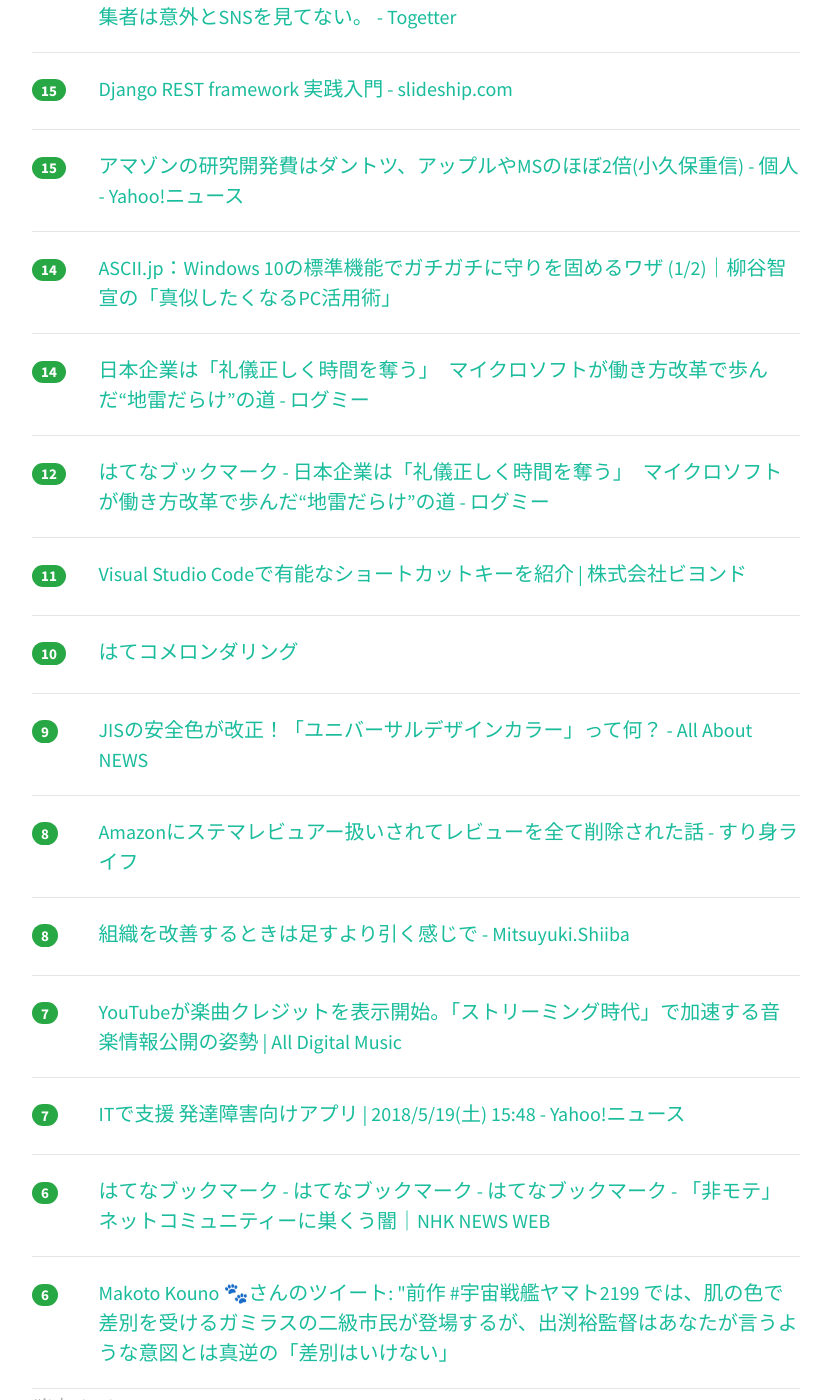
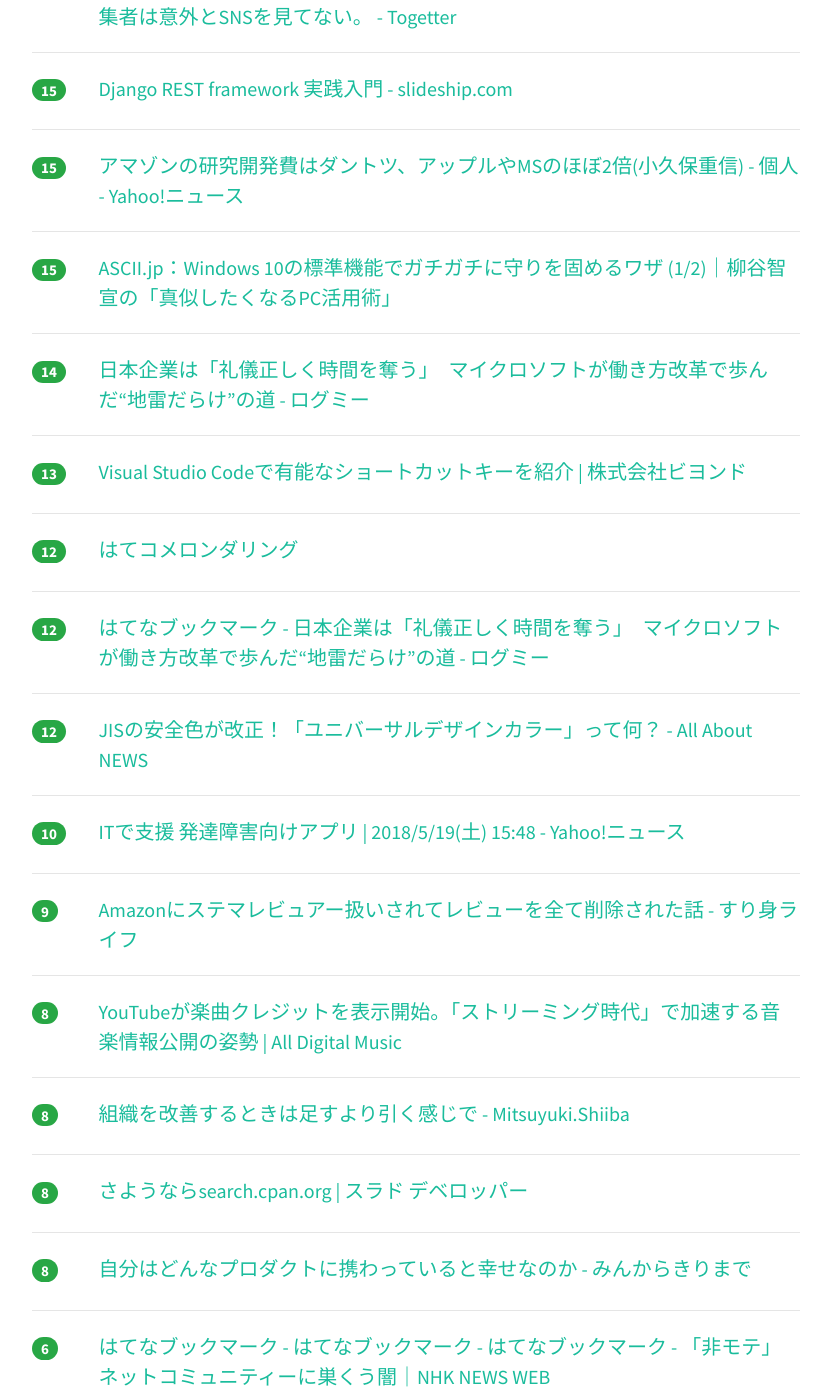
Before and after one commit to yatta47/hatena-matome-site, a Jekyll site: the page built from _posts/2018-05-20-hatena.md, in a window 1280 px wide and 1400 px high, scrolled down 603 px. Shown: the whole window, without its empty margins (224-1055 px from the left). Built offline with Jekyll 4.4.1, drawn with Linux system fonts in a browser that asks for light colours; nearby versions of some CDN libraries; some of the changed text lies outside the part shown.

Commit message:
Updated 2018-05-20

```diff
--- a/_posts/2018-05-20-hatena.md
+++ b/_posts/2018-05-20-hatena.md
@@ -12,12 +12,12 @@ tags: [it-hotentry]
 </div>
 <hr>
 <div class="row">
-<div class="col-1"><span class="badge badge-pill badge-success h2">21</span></div>
+<div class="col-1"><span class="badge badge-pill badge-success h2">22</span></div>
 <div class="col-11"><a href='https://matome.naver.jp/odai/2152669546231079601' target='_blank'>柳美里さん「小林誠さんは、著名なイラストレーター・メカデザイナーなのに、非常に残念です。」 - NAVER まとめ</a></div>
 </div>
 <hr>
 <div class="row">
-<div class="col-1"><span class="badge badge-pill badge-success h2">18</span></div>
+<div class="col-1"><span class="badge badge-pill badge-success h2">19</span></div>
 <div class="col-11"><a href='https://togetter.com/li/1228865' target='_blank'>イラストレーターで食べていきたいなら、SNSじゃなくて営業を頑張ろう！編集者は意外とSNSを見てない。 - Togetter</a></div>
 </div>
 <hr>
@@ -32,7 +32,7 @@ tags: [it-hotentry]
 </div>
 <hr>
 <div class="row">
-<div class="col-1"><span class="badge badge-pill badge-success h2">14</span></div>
+<div class="col-1"><span class="badge badge-pill badge-success h2">15</span></div>
 <div class="col-11"><a href='http://ascii.jp/elem/000/001/678/1678070/' target='_blank'>ASCII.jp：Windows 10の標準機能でガチガチに守りを固めるワザ (1/2)｜柳谷智宣の「真似したくなるPC活用術」</a></div>
 </div>
 <hr>
@@ -42,28 +42,38 @@ tags: [it-hotentry]
 </div>
 <hr>
 <div class="row">
+<div class="col-1"><span class="badge badge-pill badge-success h2">13</span></div>
+<div class="col-11"><a href='http://beyondjapan.com/blog/2017/11/vscode-extreme-shortcuts' target='_blank'>Visual Studio Codeで有能なショートカットキーを紹介 | 株式会社ビヨンド</a></div>
+</div>
+<hr>
+<div class="row">
+<div class="col-1"><span class="badge badge-pill badge-success h2">12</span></div>
+<div class="col-11"><a href='https://anond.hatelabo.jp/20180520005350' target='_blank'>はてコメロンダリング</a></div>
+</div>
+<hr>
+<div class="row">
 <div class="col-1"><span class="badge badge-pill badge-success h2">12</span></div>
 <div class="col-11"><a href='http://b.hatena.ne.jp/entry/s/logmi.jp/243422' target='_blank'>はてなブックマーク - 日本企業は「礼儀正しく時間を奪う」　マイクロソフトが働き方改革で歩んだ“地雷だらけ”の道 - ログミー</a></div>
 </div>
 <hr>
 <div class="row">
-<div class="col-1"><span class="badge badge-pill badge-success h2">11</span></div>
-<div class="col-11"><a href='http://beyondjapan.com/blog/2017/11/vscode-extreme-shortcuts' target='_blank'>Visual Studio Codeで有能なショートカットキーを紹介 | 株式会社ビヨンド</a></div>
+<div class="col-1"><span class="badge badge-pill badge-success h2">12</span></div>
+<div class="col-11"><a href='https://news.allabout.co.jp/articles/o/24353/' target='_blank'>JISの安全色が改正！「ユニバーサルデザインカラー」って何？ - All About NEWS</a></div>
 </div>
 <hr>
 <div class="row">
 <div class="col-1"><span class="badge badge-pill badge-success h2">10</span></div>
-<div class="col-11"><a href='https://anond.hatelabo.jp/20180520005350' target='_blank'>はてコメロンダリング</a></div>
+<div class="col-11"><a href='https://news.yahoo.co.jp/pickup/6283084' target='_blank'>ITで支援 発達障害向けアプリ | 2018/5/19(土) 15:48 - Yahoo!ニュース</a></div>
 </div>
 <hr>
 <div class="row">
 <div class="col-1"><span class="badge badge-pill badge-success h2">9</span></div>
-<div class="col-11"><a href='https://news.allabout.co.jp/articles/o/24353/' target='_blank'>JISの安全色が改正！「ユニバーサルデザインカラー」って何？ - All About NEWS</a></div>
+<div class="col-11"><a href='https://hnpn914.hatenablog.com/entry/amazon-review-ban' target='_blank'>Amazonにステマレビュアー扱いされてレビューを全て削除された話 - すり身ライフ</a></div>
 </div>
 <hr>
 <div class="row">
 <div class="col-1"><span class="badge badge-pill badge-success h2">8</span></div>
-<div class="col-11"><a href='https://hnpn914.hatenablog.com/entry/amazon-review-ban' target='_blank'>Amazonにステマレビュアー扱いされてレビューを全て削除された話 - すり身ライフ</a></div>
+<div class="col-11"><a href='http://jaykogami.com/2018/05/15203.html' target='_blank'>YouTubeが楽曲クレジットを表示開始。「ストリーミング時代」で加速する音楽情報公開の姿勢 | All Digital Music</a></div>
 </div>
 <hr>
 <div class="row">
@@ -72,13 +82,13 @@ tags: [it-hotentry]
 </div>
 <hr>
 <div class="row">
-<div class="col-1"><span class="badge badge-pill badge-success h2">7</span></div>
-<div class="col-11"><a href='http://jaykogami.com/2018/05/15203.html' target='_blank'>YouTubeが楽曲クレジットを表示開始。「ストリーミング時代」で加速する音楽情報公開の姿勢 | All Digital Music</a></div>
+<div class="col-1"><span class="badge badge-pill badge-success h2">8</span></div>
+<div class="col-11"><a href='https://developers.srad.jp/story/18/05/18/2023216/' target='_blank'>さようならsearch.cpan.org | スラド デベロッパー</a></div>
 </div>
 <hr>
 <div class="row">
-<div class="col-1"><span class="badge badge-pill badge-success h2">7</span></div>
-<div class="col-11"><a href='https://news.yahoo.co.jp/pickup/6283084' target='_blank'>ITで支援 発達障害向けアプリ | 2018/5/19(土) 15:48 - Yahoo!ニュース</a></div>
+<div class="col-1"><span class="badge badge-pill badge-success h2">8</span></div>
+<div class="col-11"><a href='http://kirimin.hatenablog.com/entry/2018/05/19/182834' target='_blank'>自分はどんなプロダクトに携わっていると幸せなのか - みんからきりまで</a></div>
 </div>
 <hr>
 <div class="row">
@@ -91,3 +101,18 @@ tags: [it-hotentry]
 <div class="col-11"><a href='http://twitter.com/mkouno4/status/997720248424935425' target='_blank'>Makoto Kouno 🐾さんのツイート: "前作 #宇宙戦艦ヤマト2199 では、肌の色で差別を受けるガミラスの二級市民が登場するが、出渕裕監督はあなたが言うような意図とは真逆の「差別はいけない」</a></div>
 </div>
 <hr>
+<div class="row">
+<div class="col-1"><span class="badge badge-pill badge-success h2">5</span></div>
+<div class="col-11"><a href='https://iphone-mania.jp/news-212860/' target='_blank'>MacのCPUをフル稼働させるマルウェア「mshelper」が出現 - iPhone Mania</a></div>
+</div>
+<hr>
+<div class="row">
+<div class="col-1"><span class="badge badge-pill badge-success h2">5</span></div>
+<div class="col-11"><a href='https://note.mu/horimislime/n/n75cbc9fa5f8a' target='_blank'>キャッシュレス生活2018 in 東京｜すらいむ｜note</a></div>
+</div>
+<hr>
+<div class="row">
+<div class="col-1"><span class="badge badge-pill badge-success h2">3</span></div>
+<div class="col-11"><a href='http://www.nicovideo.jp/watch/1526636589' target='_blank'>無理矢理、マツコ。テレ東に無理矢理やらされちゃったのよ～ 2018/5/19放送分 - ニコニコ動画</a></div>
+</div>
+<hr>
```
Also changed, not shown: other parts of _posts/2018-05-20-hatena.md (+2 -2 lines).
